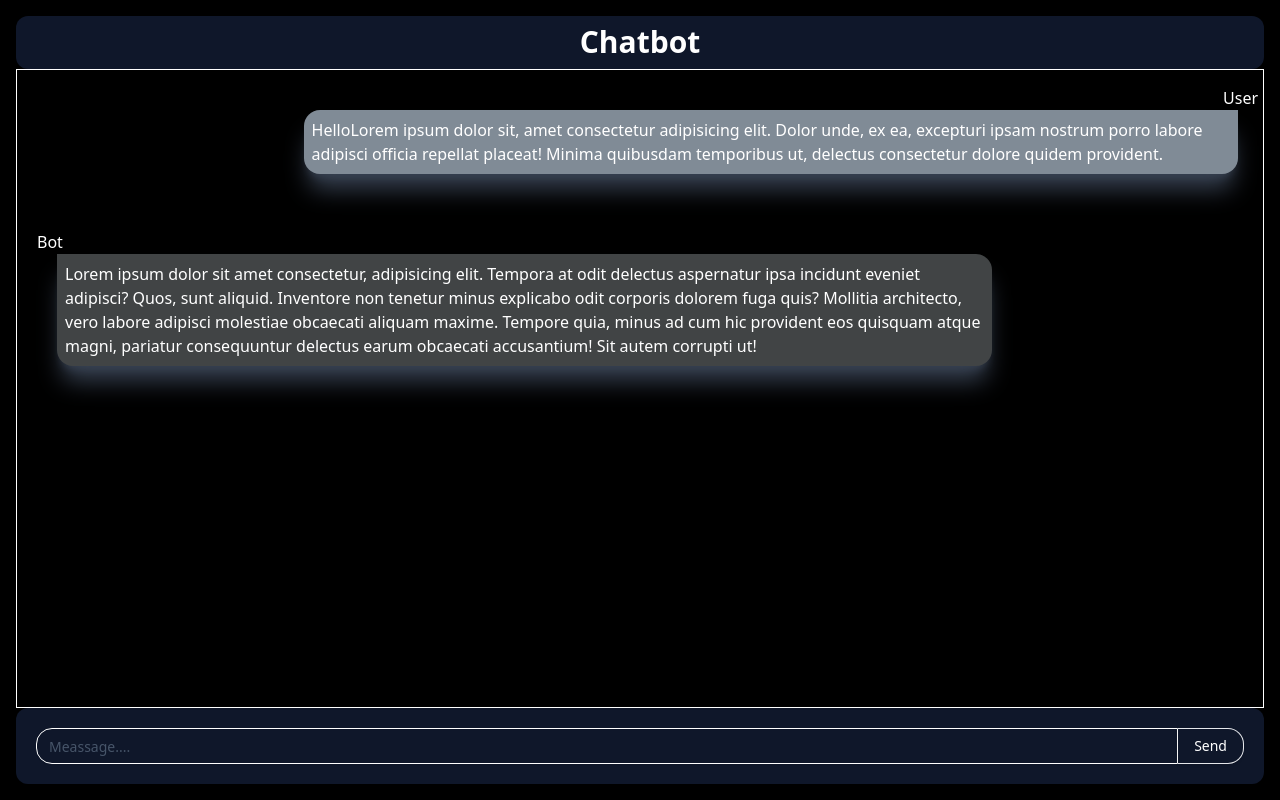
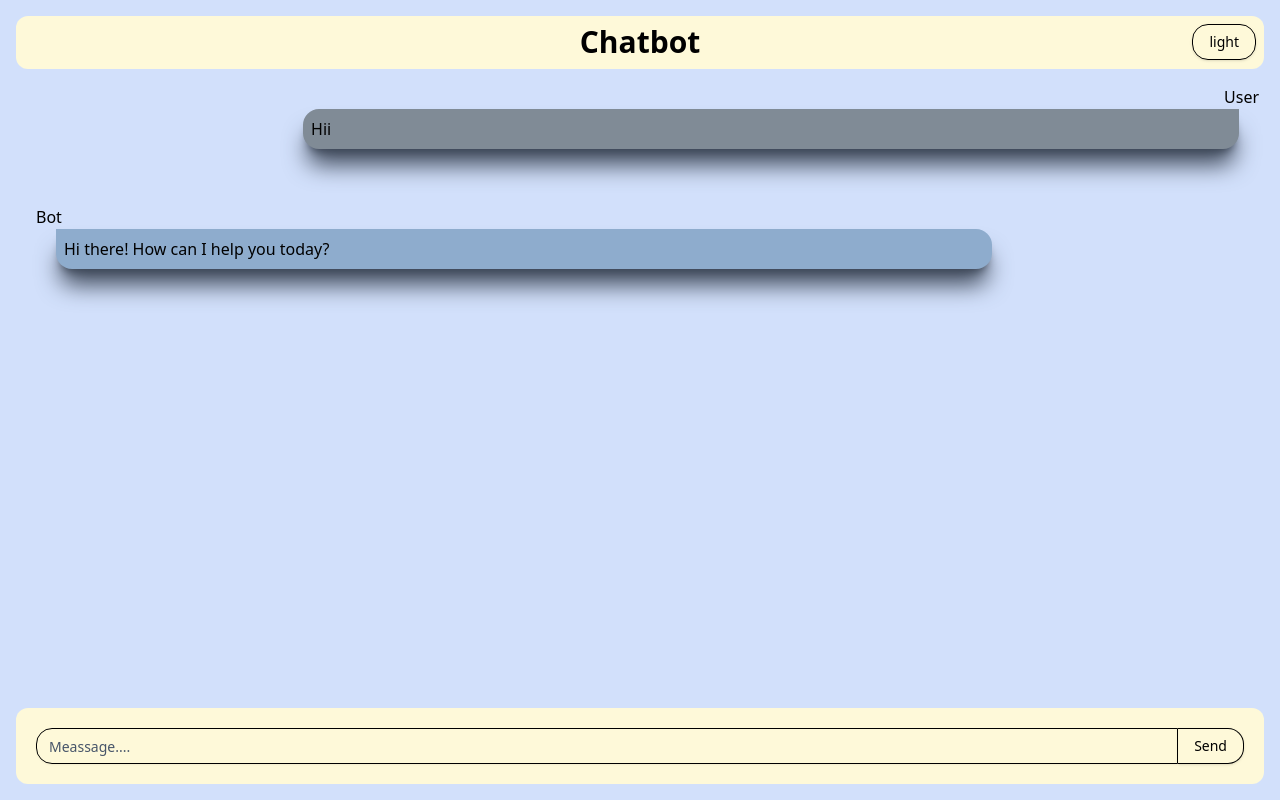
Before and after one commit to hanumant-dombale/Chat-Bot, a React (Vite) app: page / in a window 1280 px wide. Built offline with nearby package versions, Linux system fonts and the light colour scheme.

Commit message:
Add Theme, Update small feature

```diff
--- a/package.json
+++ b/package.json
@@ -12,12 +12,14 @@
   "dependencies": {
     "@radix-ui/react-scroll-area": "^1.2.1",
     "@radix-ui/react-slot": "^1.1.0",
+    "@reduxjs/toolkit": "^2.4.0",
     "axios": "^1.7.9",
     "class-variance-authority": "^0.7.1",
     "clsx": "^2.1.1",
     "lucide-react": "^0.468.0",
     "react": "^18.3.1",
     "react-dom": "^18.3.1",
+    "react-redux": "^9.1.2",
     "tailwind-merge": "^2.5.5",
     "tailwindcss-animate": "^1.0.7"
   },
--- a/src/App.jsx
+++ b/src/App.jsx
@@ -2,17 +2,42 @@ import { ScrollArea } from "./components/ui/scroll-area.jsx";
 import { UserMessage } from "./message/UserMessage.jsx";
 import { BotMessage } from "./message/BotMessage.jsx";
 import { PromptArea } from "./message/PromptArea.jsx";
+import { useSelector } from "react-redux";
+import { Button } from "./components/ui/button.jsx";
+import { useEffect, useState } from "react";
+
 function App() {
+    const [mode, setMode] = useState("light");
+    const chats = useSelector((state) => state.chats);
+
+    useEffect(() => {
+        const html = document.querySelector("html");
+        html.classList.remove("dark", "light");
+        html.classList.add(mode);
+    }, [mode]);
+
     return (
-        <div className=" w-full h-screen flex justify-between items-center flex-col p-4 bg-black text-white text-md">
-            <h1 className="text-3xl font-bold w-full text-center bg-slate-900 rounded-xl p-2 h-[60px]">
+        <div className=" w-full h-screen flex justify-between items-center flex-col p-4 dark:bg-[#040D12] bg-[#D2E0FB] text-md dark:text-white">
+            <h1 className="text-3xl font-bold w-full text-center dark:bg-[#183D3D] bg-[#FEF9D9] rounded-xl p-2 h-[60px] relative">
                 Chatbot
+                <Button
+                    className="m-2 absolute top-0 right-0 border rounded-2xl border-black dark:border-white"
+                    onClick={() => setMode(mode === "light" ? "dark" : "light")}
+                >
+                    {" "}
+                    {mode}{" "}
+                </Button>
             </h1>
-            <ScrollArea className=" w-full h-full border border-white">
-                <div className="w-full bg-transparent flex flex-col">
-                    <UserMessage message="Hello" />
-                    <BotMessage />
-                </div>
+            <ScrollArea className=" w-full h-full">
+                {chats.map((chat) => (
+                    <div
+                        key={chat.id}
+                        className="w-full bg-transparent flex flex-col"
+                    >
+                        <UserMessage message={chat.question} />
+                        <BotMessage message={chat.answer} />
+                    </div>
+                ))}
             </ScrollArea>
             <PromptArea />
         </div>
--- a/src/main.jsx
+++ b/src/main.jsx
@@ -1,10 +1,14 @@
 import { StrictMode } from "react";
 import { createRoot } from "react-dom/client";
+import { Provider } from "react-redux";
+import { store } from "./store/store.js";
+import App from "./App.jsx";
 import "./index.css";
-import App from "./App.jsx";
 
 createRoot(document.getElementById("root")).render(
-    <StrictMode>
-        <App />
-    </StrictMode>
+    <Provider store={store}>
+        <StrictMode>
+            <App />
+        </StrictMode>
+    </Provider>
 );
--- a/src/message/BotMessage.jsx
+++ b/src/message/BotMessage.jsx
@@ -1,4 +1,4 @@
-export const BotMessage = ({message}) => {
+export const BotMessage = ({ message }) => {
     return (
         <div className="w-[75%] m-10 relative" id="user">
             <label htmlFor="Bot-message" className="absolute -top-6 -left-5 ">
@@ -6,17 +6,9 @@ export const BotMessage = ({message}) => {
             </label>
             <p
                 id="Bot-message"
-                className="bg-[#414445] shadow-xl p-2 shadow-gray-700 rounded-b-2xl rounded-tr-2xl"
+                className="bg-[#8EACCD] shadow-xl p-2 shadow-gray-700 rounded-b-2xl rounded-tr-2xl"
             >
                 {message}
-                Lorem ipsum dolor sit amet consectetur, adipisicing elit.
-                Tempora at odit delectus aspernatur ipsa incidunt eveniet
-                adipisci? Quos, sunt aliquid. Inventore non tenetur minus
-                explicabo odit corporis dolorem fuga quis? Mollitia architecto,
-                vero labore adipisci molestiae obcaecati aliquam maxime. Tempore
-                quia, minus ad cum hic provident eos quisquam atque magni,
-                pariatur consequuntur delectus earum obcaecati accusantium! Sit
-                autem corrupti ut!
             </p>
         </div>
     );
--- a/src/message/PromptArea.jsx
+++ b/src/message/PromptArea.jsx
@@ -2,31 +2,33 @@ import { useState } from "react";
 import { generateAnswer } from "./generateAnswer.js";
 import { Button } from "../components/ui/button.jsx";
 import { Input } from "../components/ui/input.jsx";
+import { useDispatch } from "react-redux";
+import { addChat } from "@/store/store.js";
 
 export const PromptArea = () => {
     const [question, setQuestion] = useState("");
+    const dispatch = useDispatch();
 
     const sumbitHandler = async (e) => {
         e.preventDefault();
-        console.log(question);
         const answer = await generateAnswer(question);
-        console.log(answer);
+        dispatch(addChat({ question, answer }));
         setQuestion("");
     };
 
     return (
-        <div className="h-15 w-full p-5 bg-slate-900 rounded-xl">
+        <div className="h-15 w-full p-5 dark:bg-[#183D3D] bg-[#FEF9D9]  rounded-xl">
             <form onSubmit={sumbitHandler} className="flex">
                 <Input
                     type="text"
                     value={question}
                     placeholder="Meassage...."
                     onChange={(e) => setQuestion(e.target.value)}
-                    className="border-y border-l rounded-l-2xl placeholder:text-slate-600"
+                    className="border-y border-l rounded-l-2xl placeholder:text-slate-600 dark:border-white dark:placeholder:text-white"
                 />
                 <Button
                     type="submit"
-                    className="border-y border-r rounded-r-2xl"
+                    className="border-y border-r rounded-r-2xl border-black dark:border-white dark:text-white"
                 >
                     Send
                 </Button>
--- a/src/message/UserMessage.jsx
+++ b/src/message/UserMessage.jsx
@@ -1,4 +1,4 @@
-export const UserMessage = ({message}) => {
+export const UserMessage = ({ message }) => {
     return (
         <div className="w-[75%] m-10 lg:ml-[23%] ml-[19%] relative" id="user">
             <label htmlFor="user-message" className="absolute -top-6 -right-5 ">
@@ -9,10 +9,6 @@ export const UserMessage = ({message}) => {
                 className="bg-[#808b96] shadow-xl p-2 shadow-gray-700 rounded-b-2xl rounded-tl-2xl"
             >
                 {message}
-                Lorem ipsum dolor sit, amet consectetur adipisicing elit. Dolor
-                unde, ex ea, excepturi ipsam nostrum porro labore adipisci
-                officia repellat placeat! Minima quibusdam temporibus ut,
-                delectus consectetur dolore quidem provident.
             </p>
         </div>
     );
--- a/src/message/generateAnswer.js
+++ b/src/message/generateAnswer.js
@@ -1,7 +1,5 @@
 import axios from "axios";
 export const generateAnswer = async (question) => {
-    console.log("loading...");
-
     const URL =
         "https://generativelanguage.googleapis.com/v1beta/models/gemini-1.5-flash-latest:generateContent?";
     const API_KEY = "AIzaSyBZa0NtU3QLy6ZFhVNxyzcc-fwjWLY-sYA";
--- /dev/null
+++ b/src/store/store.js
@@ -0,0 +1,32 @@
+import { configureStore, createSlice, nanoid } from "@reduxjs/toolkit";
+
+const initialState = {
+    chats: [
+        {
+            id: nanoid(),
+            question: "Hii",
+            answer: "Hi there! How can I help you today?",
+        },
+    ],
+};
+
+export const chatSlice = createSlice({
+    name: "chat",
+    initialState,
+    reducers: {
+        addChat: (state, action) => {
+            const chat = {
+                id: nanoid(),
+                question: action.payload.question,
+                answer: action.payload.answer,
+            };
+            state.chats.push(chat);
+        },
+    },
+});
+
+export const store = configureStore({
+    reducer: chatSlice.reducer,
+});
+
+export const { addChat } = chatSlice.actions;
```
Also changed, not shown: 1 other file (tests, documents, lock files or other folders).
